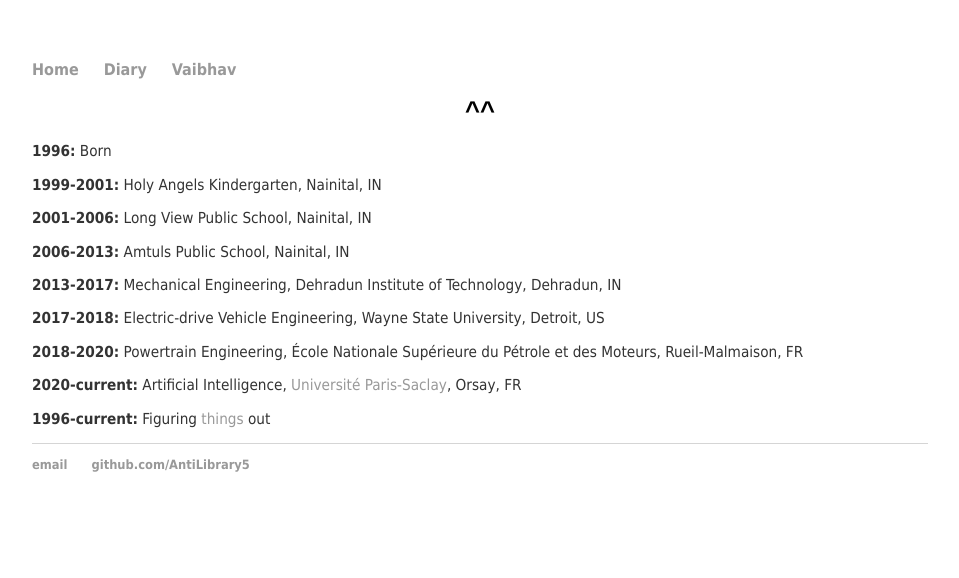
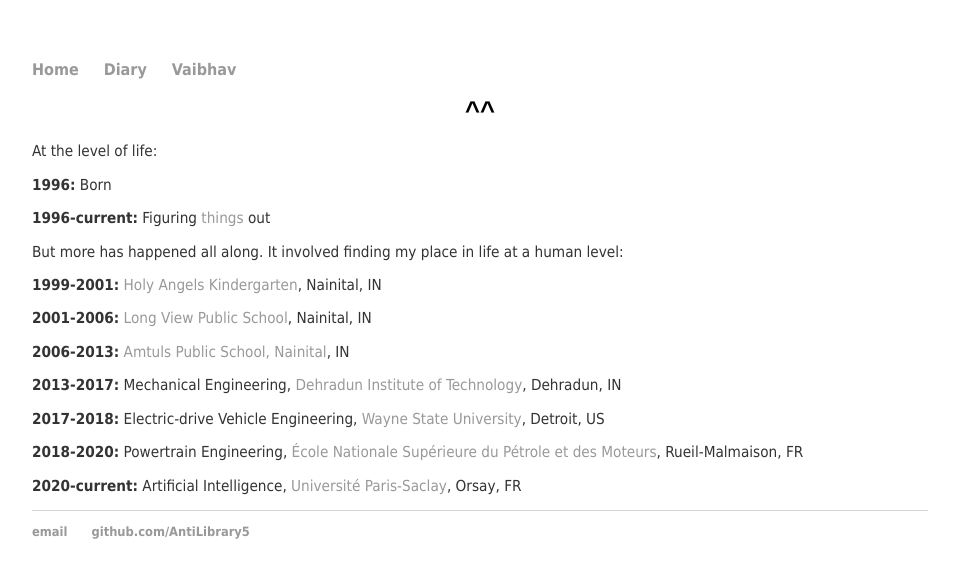
Before and after one commit to AntiLibrary5/AntiLibrary5.github.io, a Jekyll site: the page built from vaibhav/index.html, in a window 1280 px wide. Shown: the top 578 px of the page, without its empty margins (160-1119 px from the left). Built offline with Jekyll 4.4.1, drawn with Linux system fonts in a browser that asks for light colours.

Commit message:
Update index.html

```diff
--- a/vaibhav/index.html
+++ b/vaibhav/index.html
@@ -3,12 +3,15 @@
 title: Vaibhav Arora, theboxtroll
 ---
 <h1 align="center">^^</h1>
+<p align="justify">At the level of life:</p>
 <p align="justify"><b>1996:</b> Born</p>
-<p align="justify"><b>1999-2001:</b> Holy Angels Kindergarten, Nainital, IN</p>
-<p align="justify"><b>2001-2006:</b> Long View Public School, Nainital, IN</p>
-<p align="justify"><b>2006-2013:</b> Amtuls Public School, Nainital, IN</p>
-<p align="justify"><b>2013-2017:</b> Mechanical Engineering, Dehradun Institute of Technology, Dehradun, IN</p>
-<p align="justify"><b>2017-2018:</b> Electric-drive Vehicle Engineering, Wayne State University, Detroit, US</p>
-<p align="justify"><b>2018-2020:</b> Powertrain Engineering, École Nationale Supérieure du Pétrole et des Moteurs, Rueil-Malmaison, FR</p>
+<p align="justify"><b>1996-current:</b> Figuring <a href="https://static-ssl.businessinsider.com/image/5aea27f242e1cc0c2c26817b-2000/hubble-extreme-ultra-deep-field-infrared-uv-deepest-patch-night-sky-nasa-stsci.jp2">things</a> out</p>
+<p></p>
+<p align="justify">But more has happened all along. It involved finding my place in life at a human level:</p>
+<p align="justify"><b>1999-2001:</b> <a href="">Holy Angels Kindergarten</a>, Nainital, IN</p>
+<p align="justify"><b>2001-2006:</b> <a href="">Long View Public School</a>, Nainital, IN</p>
+<p align="justify"><b>2006-2013:</b> <a href="">Amtuls Public School, Nainital</a>, IN</p>
+<p align="justify"><b>2013-2017:</b> Mechanical Engineering, <a href="">Dehradun Institute of Technology</a>, Dehradun, IN</p>
+<p align="justify"><b>2017-2018:</b> Electric-drive Vehicle Engineering, <a href="">Wayne State University</a>, Detroit, US</p>
+<p align="justify"><b>2018-2020:</b> Powertrain Engineering, <a href="">École Nationale Supérieure du Pétrole et des Moteurs</a>, Rueil-Malmaison, FR</p>
 <p align="justify"><b>2020-current:</b> Artificial Intelligence, <a href="https://www.universite-paris-saclay.fr/en">Université Paris-Saclay</a>, Orsay, FR</p>
-<p align="justify"><b>1996-current:</b> Figuring <a href="https://static-ssl.businessinsider.com/image/5aea27f242e1cc0c2c26817b-2000/hubble-extreme-ultra-deep-field-infrared-uv-deepest-patch-night-sky-nasa-stsci.jp2">things</a> out</p>
```
